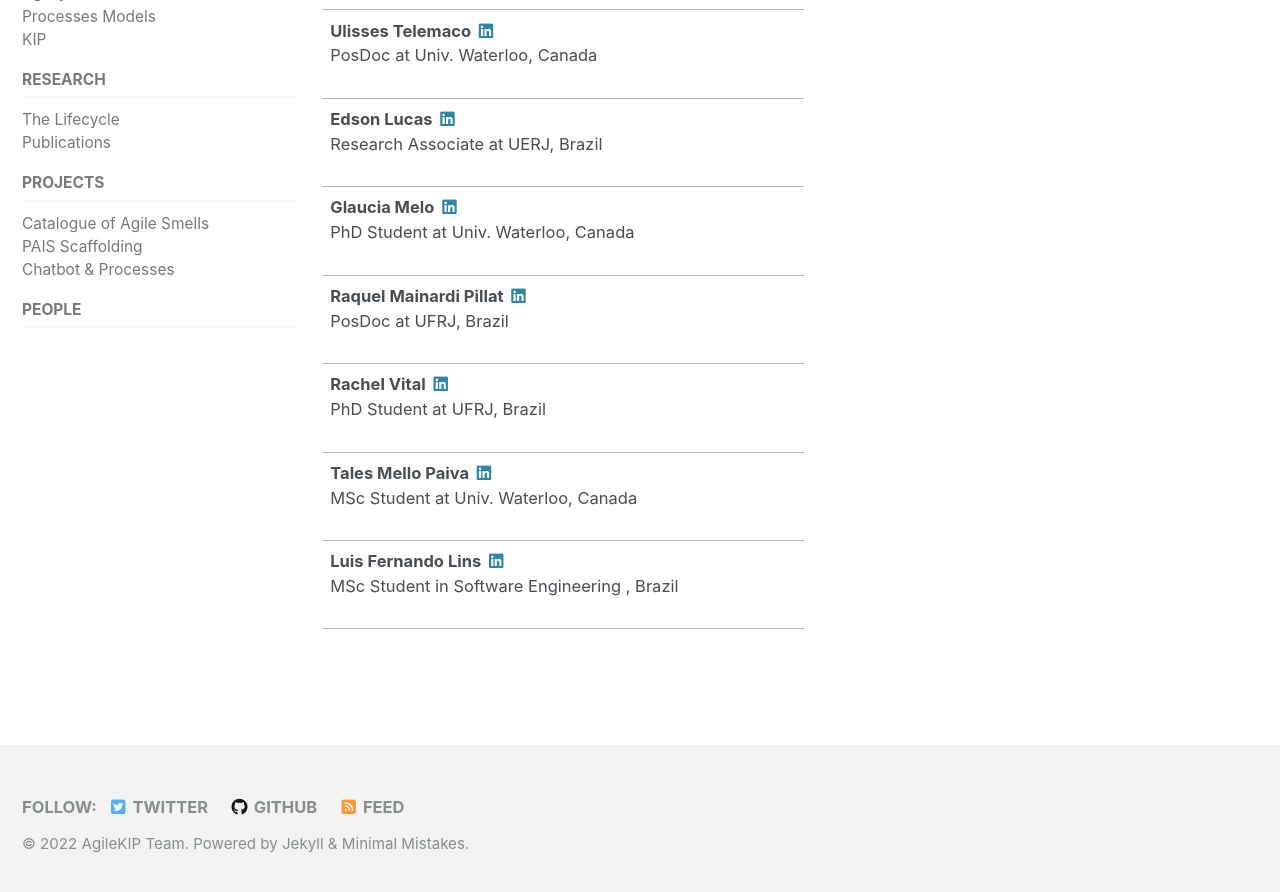
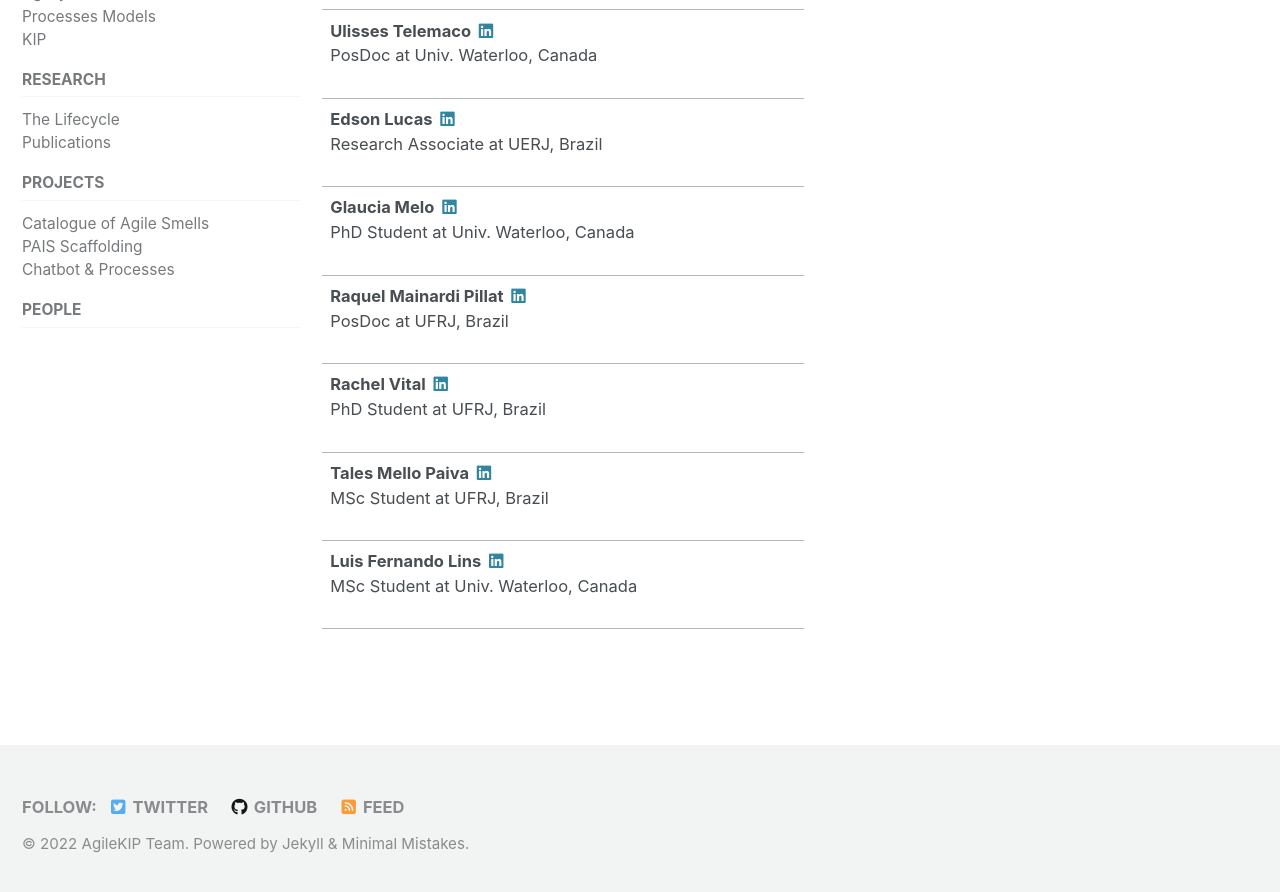
Before and after one commit to AgileKip/site, a Jekyll site: the page built from _pages/people.md, in a window 1280 px wide and 900 px high, scrolled down 506 px. Shown: the top 892 px of the window. Built offline with Jekyll 4.4.1, drawn with Linux system fonts in a browser that asks for light colours; cached includes are drawn as plain includes; nearby versions of some CDN libraries.

Commit message:
update people

```diff
--- a/_data/people.yml
+++ b/_data/people.yml
@@ -35,9 +35,9 @@
   linkedin: rachelvital
 
 - name: Tales Mello Paiva
-  affiliation: MSc Student at Univ. Waterloo, Canada
+  affiliation: MSc Student at UFRJ, Brazil
   linkedin: tales-mello-paiva-119140115
 
 - name: Luis Fernando Lins
-  affiliation: MSc Student in Software Engineering , Brazil
+  affiliation: MSc Student at Univ. Waterloo, Canada
   linkedin: luis-fernando-lins-879645124
```
